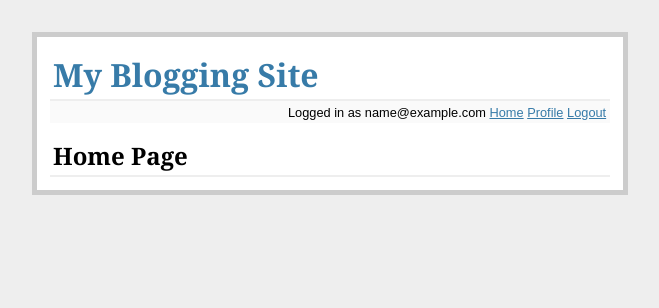
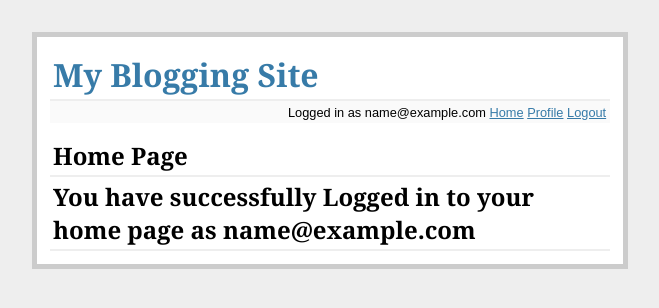
Before and after one commit to razydroid/MyFirstFlask, a Flask app: page /home in a window 1280 px wide. Shown: the top 308 px of the page, without its empty margins (310-969 px from the left). Run offline with Flask 2, Linux system fonts and the light colour scheme; the visitor is signed in with stand-in values (Sample User, id 1).

Commit message:
UI changes

```diff
--- a/myapp/templates/home.html
+++ b/myapp/templates/home.html
@@ -3,11 +3,8 @@
 
 <h2> Home Page</h2>
 
-<!--{% if session.email %}-->
-    <!--<h2> You have successfully Logged in to your home page. Your details are as follows.</h2>-->
-    <!--<h2> First Name : {{ firstname }}</h2>-->
-    <!--<h2> First Name : {{ lastname }}</h2>-->
-    <!--<h2> First Name : {{ email }}</h2>-->
+{% if session.email %}
+    <h2> You have successfully Logged in to your home page as {{session.email}}</h2>
 
-<!--{% endif %}-->
+{% endif %}
 {% endblock %}
```
